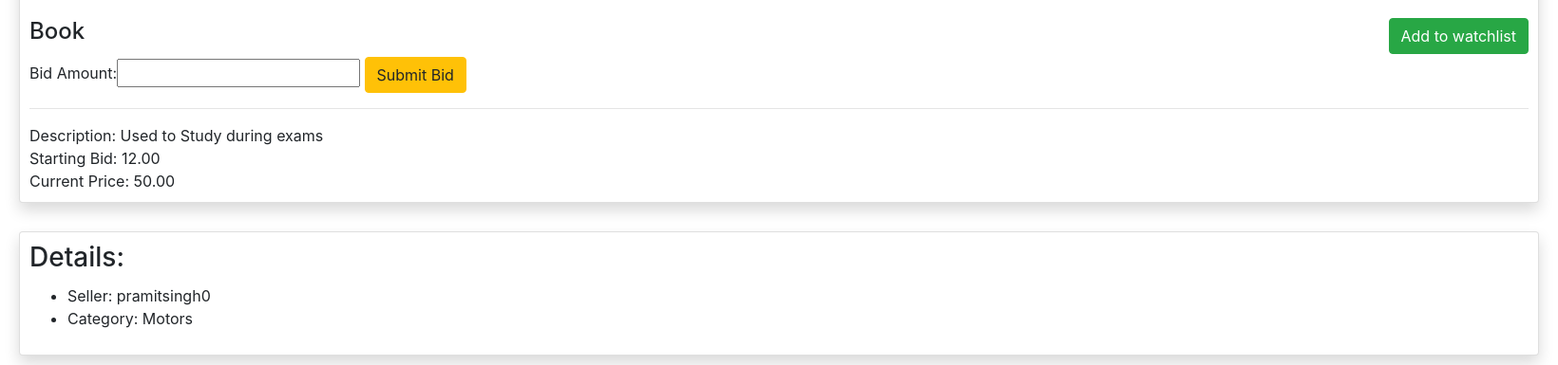
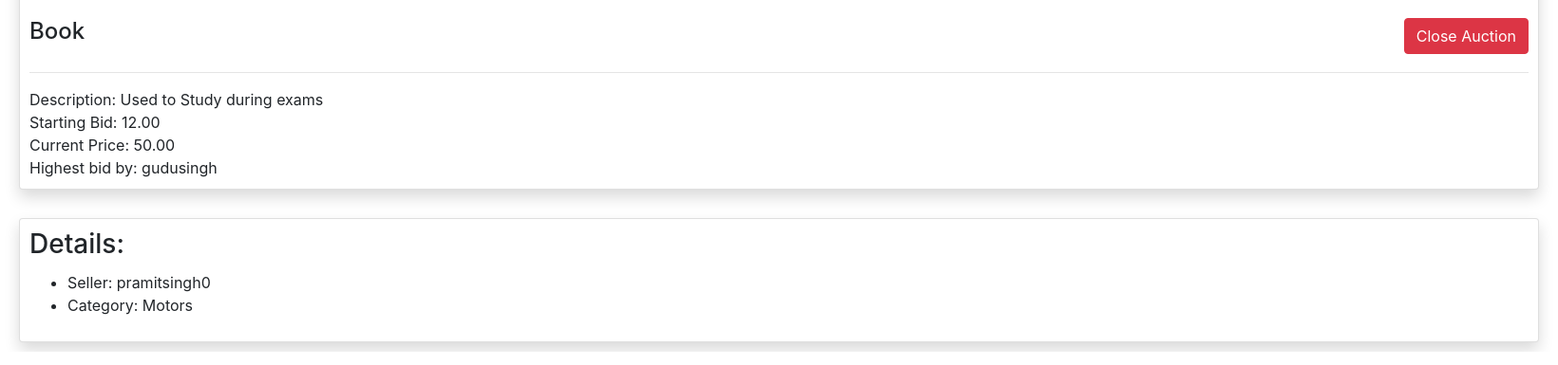
Before and after one commit to pramitsingh0/django-auctions, a Django app: page /listingpage/1 in a window 1640 px wide. Shown: the part 594-979 px from the top of the page at 95% size. Run offline with Django 3.2, Linux system fonts and the light colour scheme; a user stored in the database is signed in; data comes from the database, SQL or seed files in the repository; both versions use the stored data as it was after the commit; data that the repository does not hold is empty; some libraries are stand-ins or nearby versions.

Commit message:
Completed bidding functions

```diff
--- a/auctions/templates/auctions/listingpage.html
+++ b/auctions/templates/auctions/listingpage.html
@@ -10,7 +10,7 @@
         <div style="margin-top: 20px">
             <h4 class="card-title" style="float: left;">{{ item.title }}</h4>
             <!-- Watchlist button -->
-            {% if user.is_authenticated  and user.id != auction.seller.id %}
+            {% if user.is_authenticated  and user.username != item.seller %}
                 <form action="{% url 'watchlist' %}" method="post">
                     {% csrf_token %}
                     {% if not on_watchlist %}
@@ -33,14 +33,27 @@
                         <button type="submit" class="btn btn-warning">Submit Bid</button>
                     </form>
                 </div>
+
+            {% elif user.is_authenticated and user.username == item.seller %}
+                <!-- Close Auction -->
+                <div>
+                    <form action="{% url 'close' %}" method="post">
+                        {% csrf_token %}
+                        <input type="hidden" name="item_id" id="item_id" value="{{ item.id }}">
+                        <button type="submit" name="open" value="False" class="btn btn-danger" style="float: right;">Close Auction</button>
+                        <div style="clear: both;"></div>
+                    </form>
+                </div>
             {% endif %}
             <div style="clear:both"></div>
             <hr>
             Description: {{ item.description }} <br>
             Starting Bid: {{ item.starting_bid }} <br>
             Current Price: {{ item.current_price }}<br>
-            {% if message %}
-                {{ message }}
+            {% if highest_bid %}
+                Highest bid by: {{ highest_bid.user }}
+            {% else %}
+                No bids yet
             {% endif %}
         </div>
     </div>
@@ -54,6 +67,9 @@
         </ul>
     </div>
 
+    <!-- Winning Message -->
+
+
     <!-- Create a div containing comment box -->
         <!-- TODO -->
 {% endblock %}
--- a/auctions/urls.py
+++ b/auctions/urls.py
@@ -11,5 +11,6 @@ urlpatterns = [
     path("savelisting/", views.save_listing, name="save"),
     path("listingpage/<int:auction_id>", views.view_listing, name="listingPage"),
     path("watchlistadd/", views.watchlist, name="watchlist" ),
-    path("bid", views.bidding, name="bid")
+    path("bid", views.bidding, name="bid"),
+    path("close", views.close_auction, name="close")
 ]
--- a/auctions/views.py
+++ b/auctions/views.py
@@ -147,7 +147,20 @@ def view_listing(request, auction_id):
             "code": 404,
             "message": "Auction Item not found"
         })
+    highest_bid = Bids.objects.filter(item=item).order_by('-bid_amount').first()
+    if item.open == False:
+        if highest_bid is not None:
+            winner = highest_bid.user
 
+            # Diffrent view for winner, seller and other users
+            if request.user == item.seller:
+                return render(request, "auctions/sold.html", {
+                    "highest_bid": highest_bid
+                })
+            elif request.user.id == winner.id:
+                return render(request, "auctions/bought.html", {
+                    "auction": item
+                })
     if request.user.is_authenticated:
         auction_item = Watchlist.objects.filter(auction=auction_id, user=User.objects.get(id=request.user.id)).first()
 
@@ -155,13 +168,18 @@ def view_listing(request, auction_id):
             on_watchlist = True
         else:
             on_watchlist = False
+
     else:
-        on_watchlist = False
+        on_watchlist = False\
+
+
+
 
     return render(request, "auctions/listingpage.html", {
         "item": item,
         "on_watchlist": on_watchlist,
-        "bidding_form": BiddingForms()
+        "bidding_form": BiddingForms(),
+        "highest_bid": highest_bid
     })
 
 @login_required(login_url='login')
@@ -210,11 +228,6 @@ def bidding(request):
         if bid_amount.is_valid():
             bid_amount = float(bid_amount.cleaned_data['bid_amount'])
             auction_id = request.POST.get("item_id")
-            if bid_amount <= 0:
-                return render(request, "auctions/error404.html", {
-                    "code": 400,
-                    "message": "Bid amount too low."
-                })
             try:
                 auction = AuctionListing.objects.get(pk=auction_id)
                 user = User.objects.get(id=request.user.id)
@@ -223,6 +236,12 @@ def bidding(request):
                     "code": 309,
                     "message": "Item not found."
                 })
+            if bid_amount <= 0 or bid_amount < auction.starting_bid:
+                return render(request, "auctions/error404.html", {
+                    "code": 400,
+                    "message": "Bid amount too low."
+                })
+
             if auction.seller == user:
                 return render(request, "auctions/error404.html", {
                     "code": 400,
@@ -232,7 +251,6 @@ def bidding(request):
             highest_bid = Bids.objects.filter(item=auction).order_by('-bid_amount').first()
 
             if highest_bid is None or bid_amount > highest_bid.bid_amount:
-                # return HttpResponse("Success")
 
                 newbid = Bids(item=auction, user=user, bid_amount=bid_amount)
                 newbid.save()
@@ -241,7 +259,6 @@ def bidding(request):
                 auction.save()
 
                 return HttpResponseRedirect("/listingpage/" + auction_id)
-                # return HttpResponse("Success")
 
             else:
                 return render(request, "auctions/error404.html", {
@@ -253,3 +270,16 @@ def bidding(request):
                     "code": 300,
                     "message": "Invalid Bid"
                 })
+
+@login_required(login_url='login')
+def close_auction(request):
+    if request.method == "POST":
+        item_id = request.POST.get("item_id")
+        auction_item = AuctionListing.objects.get(pk=item_id)
+        auction_item.open = False
+        auction_item.save()
+        highest_bid = Bids.objects.filter(item=auction_item).order_by('-bid_amount').first()
+        return render(request, "auctions/sold.html", {
+            "highest_bid": highest_bid
+        })
+    return redirect('index')
```
Also changed, not shown: auctions/templates/auctions/bought.html (added, +9 -0 lines), auctions/templates/auctions/sold.html (added, +17 -0 lines), db.sqlite3.
